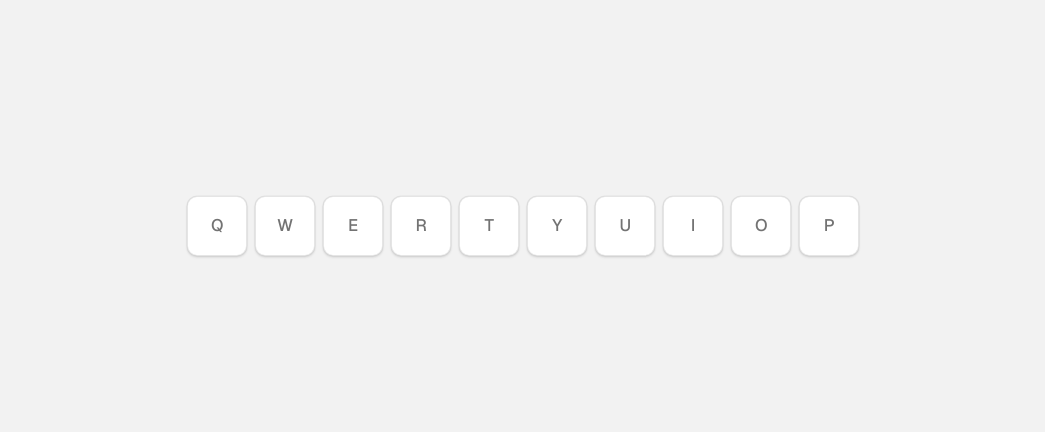
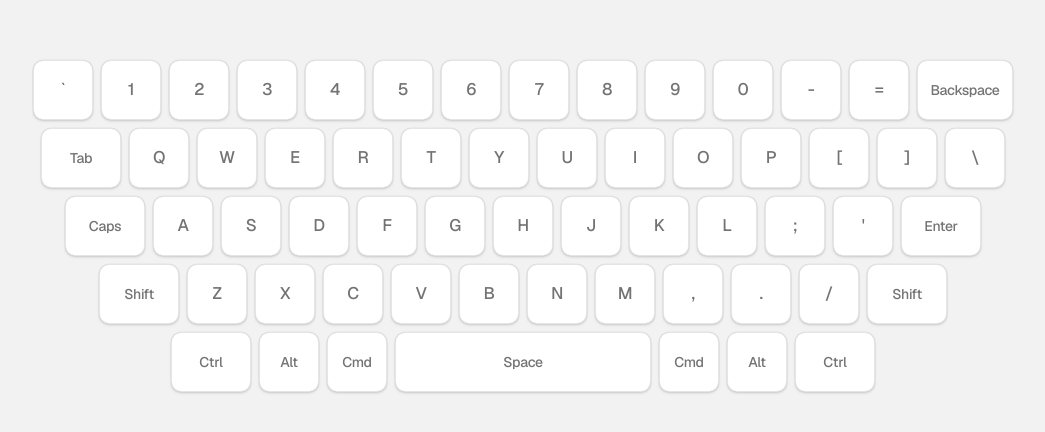
Before and after one commit to yashanand167/Kylp, a Next.js app: page / in a window 1280 px wide. Shown: the part 174-606 px from the top of the page, without its empty margins (117-1162 px from the left). Built offline with nearby package versions, Linux system fonts and the light colour scheme.

Commit message:
Refactor keyboard components and enhance sound playback functionality. Replaced individual key components with a unified keyboard component on the homepage, and improved sound playback options in the sound engine for a more customizable audio experience.

```diff
--- a/app/page.tsx
+++ b/app/page.tsx
@@ -1,18 +1,9 @@
-import { Key } from "@/components/keyboard/key";
+import { Keyboard } from "@/components/keyboard/keyboard";
 
 export default function Home() {
   return (
-    <main className="flex h-screen items-center justify-center gap-2">
-      <Key keyId="q" />
-      <Key keyId="w" />
-      <Key keyId="e" />
-      <Key keyId="r" />
-      <Key keyId="t" />
-      <Key keyId="y" />
-      <Key keyId="u" />
-      <Key keyId="i" />
-      <Key keyId="o" />
-      <Key keyId="p" />
+    <main className="flex min-h-screen items-center justify-center">
+      <Keyboard />
     </main>
   );
 }
--- a/components/keyboard/key.tsx
+++ b/components/keyboard/key.tsx
@@ -2,7 +2,15 @@
 
 import { useRef, useState, type ButtonHTMLAttributes } from "react"
 import { cn } from "@/lib/utils"
+import type { KeyConfig } from "@/lib/keyboard-keys"
 import { useKeyboard } from "@/providers/keyboard.context"
+
+const sizeClasses: Record<NonNullable<KeyConfig["size"]>, string> = {
+  normal: "aspect-square size-15",
+  wide: "h-15 min-w-20 px-3",
+  "extra-wide": "h-15 min-w-24 px-3",
+  space: "h-15 min-w-64 px-3",
+}
 
 type KeyProps = {
   keyId: string
@@ -51,7 +59,8 @@ export function Key({ keyId, className, ...props }: KeyProps) {
       type="button"
       aria-label={config.label}
       className={cn(
-        "group relative flex aspect-square size-15 items-center justify-center overflow-hidden rounded-lg",
+        "group relative flex items-center justify-center overflow-hidden rounded-lg",
+        sizeClasses[config.size ?? "normal"],
         "border-[0.5px] border-black/10 bg-white",
         "shadow-[0_1px_2px_0_rgb(0_0_0/0.1),0_2px_3px_0_rgb(0_0_0/0.05),0_-0.5px_1px_0_rgb(0_0_0/0.04),-0.5px_0_1px_0_rgb(0_0_0/0.05),0.5px_0_1px_0_rgb(0_0_0/0.05)]",
         "transition-[transform,box-shadow,background-color] duration-75 ease-out",
@@ -66,7 +75,12 @@ export function Key({ keyId, className, ...props }: KeyProps) {
       onClick={handleClick}
       {...props}
     >
-      <span className="relative z-10 text-[1.05rem] font-medium tracking-tight text-neutral-500 transition-colors group-active:text-neutral-600">
+      <span
+        className={cn(
+          "relative z-10 font-medium tracking-tight text-neutral-500 transition-colors group-active:text-neutral-600",
+          config.modifier ? "text-sm" : "text-[1.05rem]"
+        )}
+      >
         {config.label}
       </span>
     </button>
--- /dev/null
+++ b/components/keyboard/keyboard.tsx
@@ -0,0 +1,16 @@
+import { KEYBOARD_LAYOUT } from "@/lib/keyboard-keys"
+import { Key } from "@/components/keyboard/key"
+
+export function Keyboard() {
+  return (
+    <div className="flex flex-col items-center gap-2 p-6">
+      {KEYBOARD_LAYOUT.map((row) => (
+        <div key={row.join("-")} className="flex items-center gap-2">
+          {row.map((keyId) => (
+            <Key key={keyId} keyId={keyId} />
+          ))}
+        </div>
+      ))}
+    </div>
+  )
+}
--- /dev/null
+++ b/lib/keyboard-keys.ts
@@ -0,0 +1,237 @@
+import { metalClickSound } from "@/lib/metal-click"
+
+export type KeyConfig = {
+  code: string
+  label: string
+  sound: string
+  volume?: number
+  pitch?: number
+  modifier?: boolean
+  size?: "normal" | "wide" | "extra-wide" | "space"
+}
+
+function key(
+  id: string,
+  label: string,
+  options: Partial<Omit<KeyConfig, "code" | "label">> = {}
+): [string, KeyConfig] {
+  return [
+    id,
+    {
+      code: id,
+      label,
+      sound: metalClickSound.name,
+      volume: 1,
+      pitch: 1,
+      ...options,
+    },
+  ]
+}
+
+const KEY_ENTRIES: [string, KeyConfig][] = [
+  key("backquote", "`"),
+  key("1", "1"),
+  key("2", "2"),
+  key("3", "3"),
+  key("4", "4"),
+  key("5", "5"),
+  key("6", "6"),
+  key("7", "7"),
+  key("8", "8"),
+  key("9", "9"),
+  key("0", "0"),
+  key("minus", "-"),
+  key("equal", "="),
+  key("backspace", "Backspace", { modifier: true, size: "extra-wide" }),
+  key("tab", "Tab", { modifier: true, size: "wide" }),
+  key("q", "Q"),
+  key("w", "W"),
+  key("e", "E"),
+  key("r", "R"),
+  key("t", "T"),
+  key("y", "Y"),
+  key("u", "U"),
+  key("i", "I"),
+  key("o", "O"),
+  key("p", "P"),
+  key("bracketleft", "["),
+  key("bracketright", "]"),
+  key("backslash", "\\"),
+  key("capslock", "Caps", { modifier: true, size: "wide" }),
+  key("a", "A"),
+  key("s", "S"),
+  key("d", "D"),
+  key("f", "F"),
+  key("g", "G"),
+  key("h", "H"),
+  key("j", "J"),
+  key("k", "K"),
+  key("l", "L"),
+  key("semicolon", ";"),
+  key("quote", "'"),
+  key("enter", "Enter", { modifier: true, size: "wide" }),
+  key("shift-l", "Shift", { modifier: true, size: "wide" }),
+  key("z", "Z"),
+  key("x", "X"),
+  key("c", "C"),
+  key("v", "V"),
+  key("b", "B"),
+  key("n", "N"),
+  key("m", "M"),
+  key("comma", ","),
+  key("period", "."),
+  key("slash", "/"),
+  key("shift-r", "Shift", { modifier: true, size: "wide" }),
+  key("control-l", "Ctrl", { modifier: true, size: "wide" }),
+  key("alt-l", "Alt", { modifier: true }),
+  key("meta-l", "Cmd", { modifier: true }),
+  key("space", "Space", { modifier: true, size: "space" }),
+  key("meta-r", "Cmd", { modifier: true }),
+  key("alt-r", "Alt", { modifier: true }),
+  key("control-r", "Ctrl", { modifier: true, size: "wide" }),
+  key("delete", "Del", { modifier: true }),
+]
+
+export const KEY_CONFIGS: Record<string, KeyConfig> =
+  Object.fromEntries(KEY_ENTRIES)
+
+export const KEYBOARD_LAYOUT: string[][] = [
+  [
+    "backquote",
+    "1",
+    "2",
+    "3",
+    "4",
+    "5",
+    "6",
+    "7",
+    "8",
+    "9",
+    "0",
+    "minus",
+    "equal",
+    "backspace",
+  ],
+  [
+    "tab",
+    "q",
+    "w",
+    "e",
+    "r",
+    "t",
+    "y",
+    "u",
+    "i",
+    "o",
+    "p",
+    "bracketleft",
+    "bracketright",
+    "backslash",
+  ],
+  [
+    "capslock",
+    "a",
+    "s",
+    "d",
+    "f",
+    "g",
+    "h",
+    "j",
+    "k",
+    "l",
+    "semicolon",
+    "quote",
+    "enter",
+  ],
+  [
+    "shift-l",
+    "z",
+    "x",
+    "c",
+    "v",
+    "b",
+    "n",
+    "m",
+    "comma",
+    "period",
+    "slash",
+    "shift-r",
+  ],
+  [
+    "control-l",
+    "alt-l",
+    "meta-l",
+    "space",
+    "meta-r",
+    "alt-r",
+    "control-r",
+  ],
+]
+
+const CODE_TO_KEY_ID: Record<string, string> = {
+  Backquote: "backquote",
+  Digit1: "1",
+  Digit2: "2",
+  Digit3: "3",
+  Digit4: "4",
+  Digit5: "5",
+  Digit6: "6",
+  Digit7: "7",
+  Digit8: "8",
+  Digit9: "9",
+  Digit0: "0",
+  Minus: "minus",
+  Equal: "equal",
+  Backspace: "backspace",
+  Tab: "tab",
+  KeyQ: "q",
+  KeyW: "w",
+  KeyE: "e",
+  KeyR: "r",
+  KeyT: "t",
+  KeyY: "y",
+  KeyU: "u",
+  KeyI: "i",
+  KeyO: "o",
+  KeyP: "p",
+  BracketLeft: "bracketleft",
+  BracketRight: "bracketright",
+  Backslash: "backslash",
+  CapsLock: "capslock",
+  KeyA: "a",
+  KeyS: "s",
+  KeyD: "d",
+  KeyF: "f",
+  KeyG: "g",
+  KeyH: "h",
+  KeyJ: "j",
+  KeyK: "k",
+  KeyL: "l",
+  Semicolon: "semicolon",
+  Quote: "quote",
+  Enter: "enter",
+  ShiftLeft: "shift-l",
+  KeyZ: "z",
+  KeyX: "x",
+  KeyC: "c",
+  KeyV: "v",
+  KeyB: "b",
+  KeyN: "n",
+  KeyM: "m",
+  Comma: "comma",
+  Period: "period",
+  Slash: "slash",
+  ShiftRight: "shift-r",
+  ControlLeft: "control-l",
+  AltLeft: "alt-l",
+  MetaLeft: "meta-l",
+  Space: "space",
+  MetaRight: "meta-r",
+  AltRight: "alt-r",
+  ControlRight: "control-r",
+  Delete: "delete",
+}
+
+export function codeToKeyId(code: string): string | null {
+  return CODE_TO_KEY_ID[code] ?? null
+}
--- a/lib/metal-click.ts
+++ b/lib/metal-click.ts
@@ -1,3 +1,5 @@
+import type { PlaySoundOptions, SoundPlayback } from "@/lib/sound-engine";
+import { playSound } from "@/lib/sound-engine";
 import type { SoundAsset } from "@/lib/sound-types";
 
 export const metalClickSound: SoundAsset = {
@@ -8,3 +10,21 @@ export const metalClickSound: SoundAsset = {
   license: "CC0",
   author: "Kenney",
 };
+
+/** Tuned to feel closer to a mechanical keyboard clack than a raw metal tap. */
+export const metalClickKeyboardProfile = {
+  volume: 0.84,
+  playbackRate: 1.2,
+  highPassHz: 820,
+  peakHz: 3400,
+  peakGainDb: 4.5,
+} as const satisfies PlaySoundOptions;
+
+export function playMetalClick(
+  overrides: PlaySoundOptions = {}
+): Promise<SoundPlayback> {
+  return playSound(metalClickSound.dataUri, {
+    ...metalClickKeyboardProfile,
+    ...overrides,
+  });
+}
--- a/lib/sound-engine.ts
+++ b/lib/sound-engine.ts
@@ -29,6 +29,12 @@ export interface PlaySoundOptions {
   volume?: number;
   playbackRate?: number;
   onEnd?: () => void;
+  /** High-pass cutoff in Hz for a tighter, clickier transient */
+  highPassHz?: number;
+  /** Peaking EQ center frequency in Hz */
+  peakHz?: number;
+  /** Peaking EQ gain in dB */
+  peakGainDb?: number;
 }
 
 export interface SoundPlayback {
@@ -39,7 +45,14 @@ export async function playSound(
   dataUri: string,
   options: PlaySoundOptions = {}
 ): Promise<SoundPlayback> {
-  const { volume = 1, playbackRate = 1, onEnd } = options;
+  const {
+    volume = 1,
+    playbackRate = 1,
+    onEnd,
+    highPassHz,
+    peakHz,
+    peakGainDb,
+  } = options;
   const ctx = getAudioContext();
   if (ctx.state === "suspended") {
     await ctx.resume();
@@ -53,7 +66,28 @@ export async function playSound(
   source.playbackRate.value = playbackRate;
   gain.gain.value = volume;
 
-  source.connect(gain);
+  let output: AudioNode = source;
+
+  if (highPassHz !== undefined) {
+    const highPass = ctx.createBiquadFilter();
+    highPass.type = "highpass";
+    highPass.frequency.value = highPassHz;
+    highPass.Q.value = 0.8;
+    output.connect(highPass);
+    output = highPass;
+  }
+
+  if (peakHz !== undefined && peakGainDb !== undefined) {
+    const peak = ctx.createBiquadFilter();
+    peak.type = "peaking";
+    peak.frequency.value = peakHz;
+    peak.gain.value = peakGainDb;
+    peak.Q.value = 1.1;
+    output.connect(peak);
+    output = peak;
+  }
+
+  output.connect(gain);
   gain.connect(ctx.destination);
 
   source.onended = () => {
--- a/providers/keyboard.context.tsx
+++ b/providers/keyboard.context.tsx
@@ -8,94 +8,21 @@ import {
   useState,
   type ReactNode,
 } from "react"
-import { metalClickSound } from "@/lib/metal-click"
-import { playSound } from "@/lib/sound-engine"
+import {
+  codeToKeyId,
+  KEY_CONFIGS,
+  KEYBOARD_LAYOUT,
+  type KeyConfig,
+} from "@/lib/keyboard-keys"
+import { playMetalClick } from "@/lib/metal-click"
 
-export type KeyConfig = {
-  code: string
-  label: string
-  sound: string
-  volume?: number
-  pitch?: number
-  modifier?: boolean
-}
+export type { KeyConfig }
+export { KEYBOARD_LAYOUT, KEY_CONFIGS }
 
 type KeyboardContextValue = {
   onClick: (key: string) => void
   getKeyConfig: (key: string) => KeyConfig | undefined
   isKeyPressed: (key: string) => boolean
-}
-
-const SPECIAL_KEYS: Record<string, KeyConfig> = {
-  space: {
-    code: "space",
-    label: "Space",
-    sound: metalClickSound.name,
-    volume: 1,
-    pitch: 1,
-    modifier: true,
-  },
-  enter: {
-    code: "enter",
-    label: "Enter",
-    sound: metalClickSound.name,
-    volume: 1,
-    pitch: 1,
-    modifier: true,
-  },
-  backspace: {
-    code: "backspace",
-    label: "Backspace",
-    sound: metalClickSound.name,
-    volume: 1,
-    pitch: 1,
-    modifier: true,
-  },
-  delete: {
-    code: "delete",
-    label: "Delete",
-    sound: metalClickSound.name,
-    volume: 1,
-    pitch: 1,
-    modifier: true,
-  },
-}
-
-const LETTER_KEYS = Object.fromEntries(
-  "abcdefghijklmnopqrstuvwxyz".split("").map((letter) => [
-    letter,
-    {
-      code: letter,
-      label: letter.toUpperCase(),
-      sound: metalClickSound.name,
-      volume: 1,
-      pitch: 1,
-    } satisfies KeyConfig,
-  ])
-) as Record<string, KeyConfig>
-
-const KEY_CONFIGS: Record<string, KeyConfig> = {
-  ...LETTER_KEYS,
-  ...SPECIAL_KEYS,
-}
-
-function codeToKeyId(code: string): string | null {
-  if (code.startsWith("Key")) {
-    return code.slice(3).toLowerCase()
-  }
-
-  switch (code) {
-    case "Space":
-      return "space"
-    case "Enter":
-      return "enter"
-    case "Backspace":
-      return "backspace"
-    case "Delete":
-      return "delete"
-    default:
-      return null
-  }
 }
 
 const KeyboardContext = createContext<KeyboardContextValue | null>(null)
@@ -107,8 +34,7 @@ export function KeyboardProvider({ children }: { children: ReactNode }) {
     const config = KEY_CONFIGS[key]
     if (!config) return
 
-    void playSound(metalClickSound.dataUri, {
-      volume: config.volume ?? 1,
+    void playMetalClick({
       playbackRate: config.pitch ?? 1,
     })
   }, [])
```
